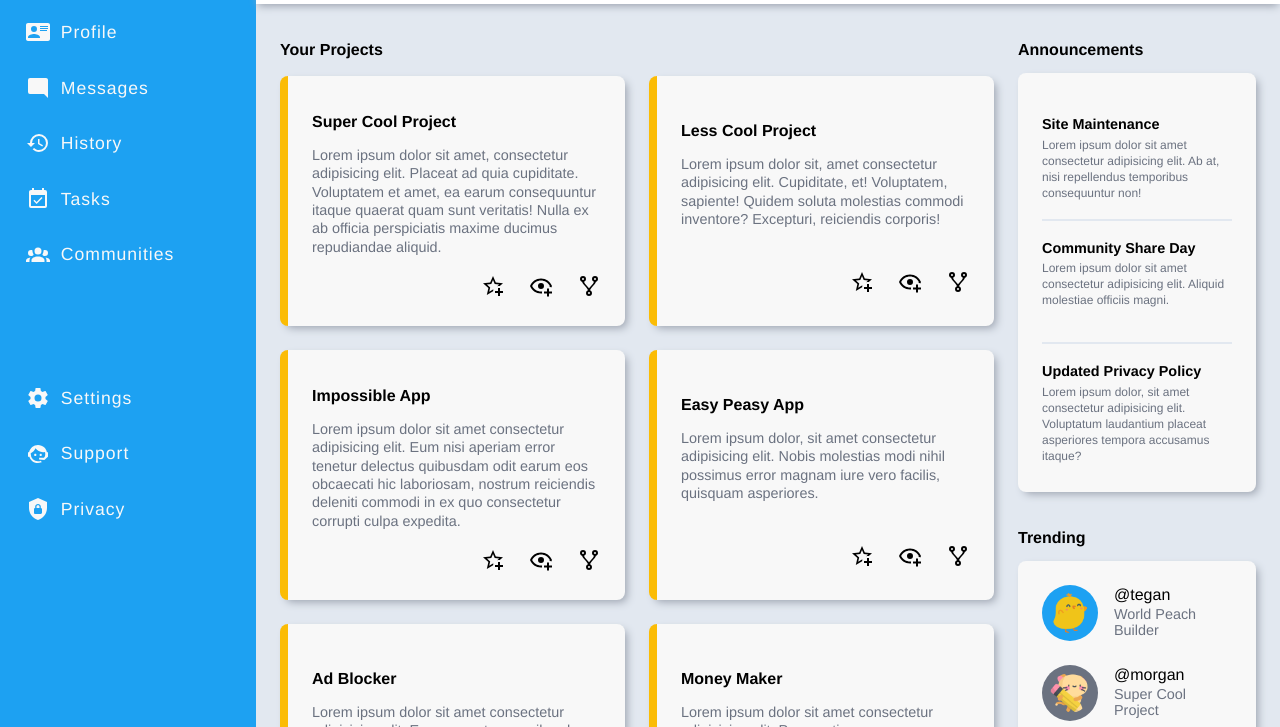
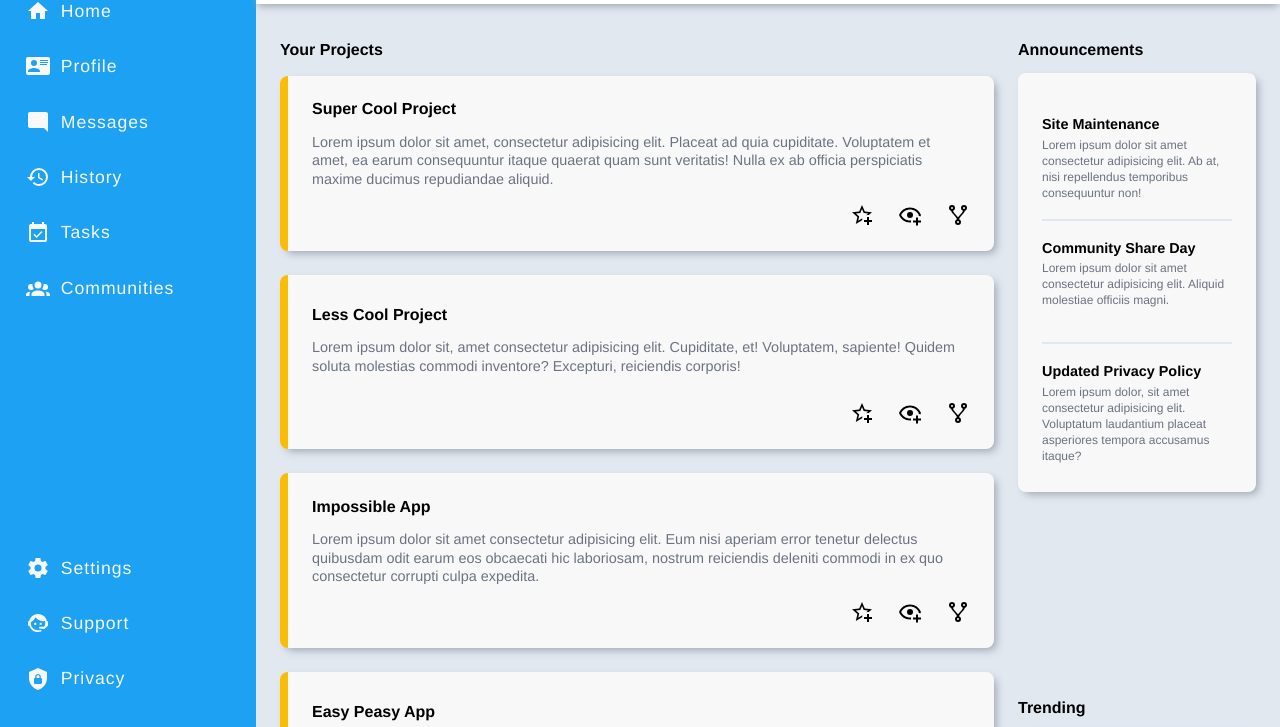
Before and after one commit to staneaurelius/full-stack-javascript, a plain HTML site: page 02-admin-dashboard/index.html in a window 1280 px wide. Shown: the part 188-915 px from the top of the page. Drawn offline with Linux system fonts and the light colour scheme.

Commit message:
Modify project cards styling - Allow 1 card per row on narrow device

```diff
--- a/02-admin-dashboard/css/style.css
+++ b/02-admin-dashboard/css/style.css
@@ -192,8 +192,8 @@ h2 {
 .projects {
     grid-row: 1 / 3;
     display: grid;
-    grid-template-columns: repeat(2, 1fr);
-    grid-template-rows: 1.5rem repeat(auto-fit, minmax(150px, 250px));
+    grid-template-columns: repeat(auto-fit, minmax(450px, 1fr));
+    grid-template-rows: 1.5rem repeat(auto-fit, minmax(150px, 1fr));
     gap: 24px;
 }
 
```
